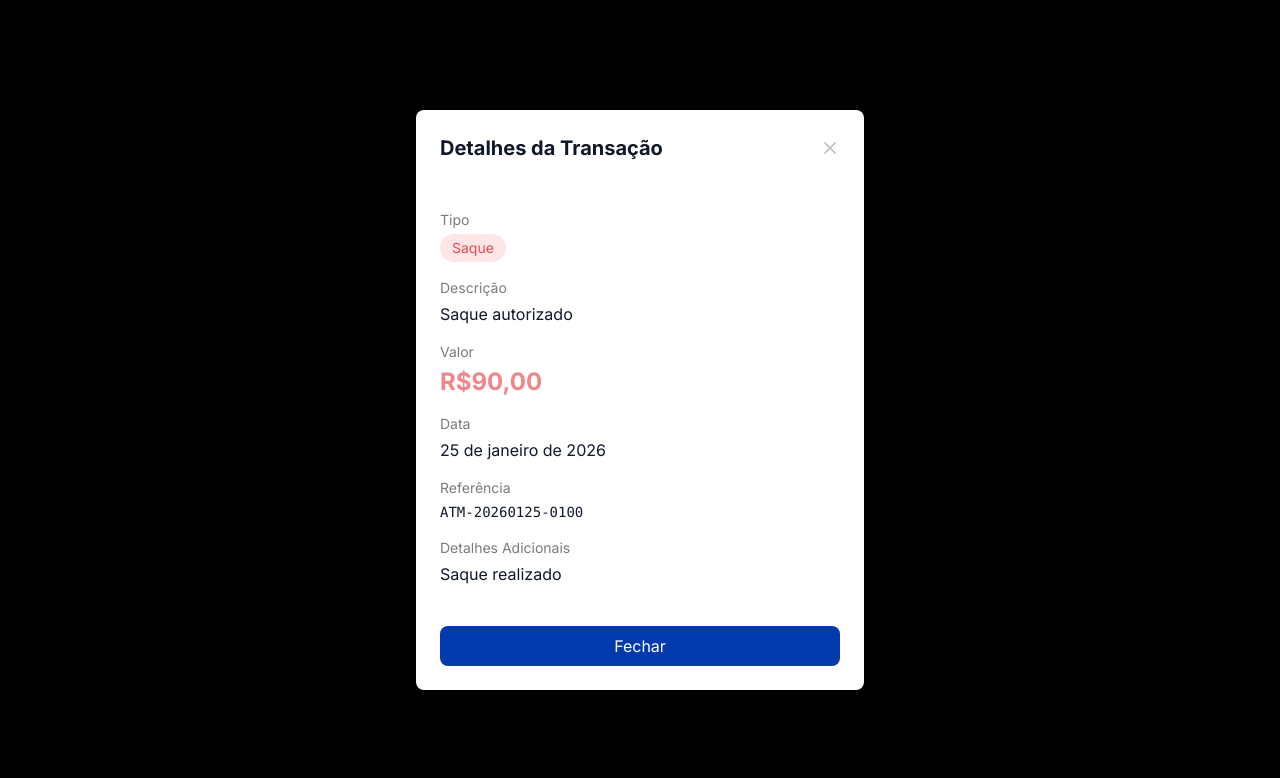
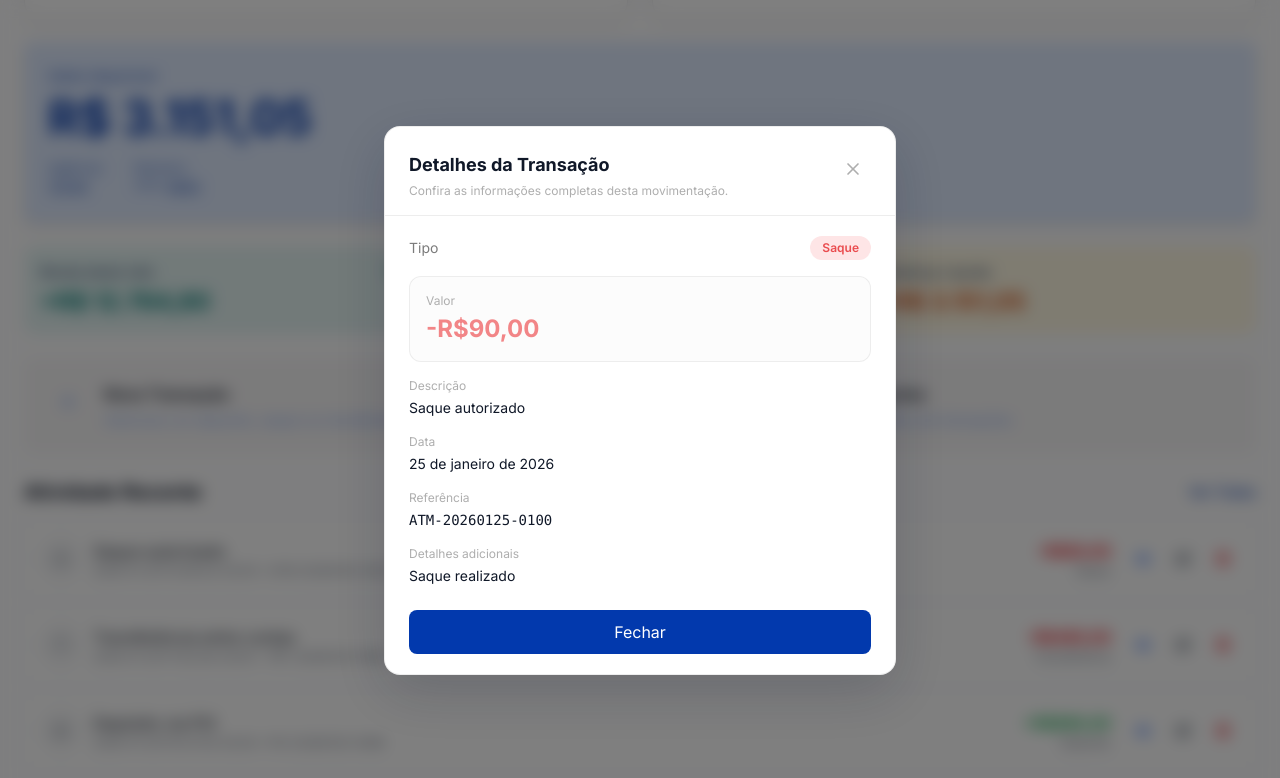
Before and after one commit to SrahS/design-systems-asa, a Next.js app: page / in a window 1280 px wide. Both pictures are taken after a click on the button 1143 px from the left and 1059 px from the top of the page. Shown: the part 500-1278 px from the top of the page. Built offline with nearby package versions, Linux system fonts and the light colour scheme.

Commit message:
refactor: standardize formatting and improve accessibility in TransactionModal and TransactionDetailsModal

```diff
--- a/src/components/modals/TransactionDetailsModal.tsx
+++ b/src/components/modals/TransactionDetailsModal.tsx
@@ -1,8 +1,8 @@
 "use client";
 
-import { X } from 'lucide-react';
-import { Transaction, transactionType, transactionTypes } from '@/types';
-import { cn } from '@/lib/utils';
+import { X } from "lucide-react";
+import { Transaction, transactionType, transactionTypes } from "@/types";
+import { cn } from "@/lib/utils";
 
 interface TransactionDetailsModalProps {
   isOpen: boolean;
@@ -17,57 +17,82 @@ export function TransactionDetailsModal({
 }: TransactionDetailsModalProps) {
   if (!isOpen || !transaction) return null;
 
-  const formattedDate = new Date(transaction.date).toLocaleDateString('pt-BR', {
-    year: 'numeric',
-    month: 'long',
-    day: 'numeric',
+  const formattedDate = new Date(transaction.date).toLocaleDateString("pt-BR", {
+    year: "numeric",
+    month: "long",
+    day: "numeric",
   });
 
   const getTypeClasses = (type: transactionType) => {
     switch (type) {
       case transactionTypes.Deposit:
-        return 'bg-semantic-success-100-on-light text-semantic-success-900-on-light';
+        return "bg-semantic-success-100-on-light text-semantic-success-900-on-light";
       case transactionTypes.Withdrawal:
-        return 'bg-semantic-error-100-on-light text-semantic-error-900-on-light';
+        return "bg-semantic-error-100-on-light text-semantic-error-900-on-light";
       case transactionTypes.Transfer:
-        return 'bg-semantic-error-100-on-light text-semantic-error-900-on-light';
+        return "bg-semantic-error-100-on-light text-semantic-error-900-on-light";
       default:
-        return 'bg-primary-100-on-light text-primary-1200-on-light';
+        return "bg-primary-100-on-light text-primary-1200-on-light";
     }
   };
 
-  const amountColorClass = transaction.amount >= 0
-    ? 'text-semantic-success-600-on-light'
-    : 'text-semantic-error-600-on-light';
+  const amountColorClass =
+    transaction.amount >= 0
+      ? "text-semantic-success-600-on-light"
+      : "text-semantic-error-600-on-light";
 
   return (
-    <div className="fixed inset-0 bg-black bg-opacity-50 flex items-center justify-center z-50">
-      <div className="rounded-lg shadow-xl max-w-md w-full mx-4 bg-white">
-
-        <div className="flex items-center justify-between p-6">
-          <h2 className="
-            text-xl font-bold
-            text-neutral-1200-on-light
-          ">
+    <div
+      className="
+        fixed inset-0 z-50
+        flex items-center justify-center
+        bg-black/50 backdrop-blur-sm
+        p-4
+      "
+      role="dialog"
+      aria-modal="true"
+      aria-label="Detalhes da transação"
+      onClick={onClose}
+    >
+      <div
+        className="
+          w-full max-w-lg
+          rounded-2xl bg-white
+          border border-neutral-200/70
+          shadow-[0_18px_55px_rgba(15,23,42,0.18)]
+        "
+        onClick={(e) => e.stopPropagation()}
+      >
+        <div className="flex items-start justify-between gap-4 px-6 pt-6 pb-4 border-b border-neutral-200/70">
+          <div className="min-w-0">
+            <h2 className="text-lg font-bold text-neutral-1200-on-light">
               Detalhes da Transação
             </h2>
+            <p className="mt-1 text-xs text-neutral-600-on-light">
+              Confira as informações completas desta movimentação.
+            </p>
+          </div>
+
           <button
             onClick={onClose}
-            className="text-neutral-500-on-light hover:text-neutral-700-on-light"
+            className="
+              inline-flex items-center justify-center
+              h-9 w-9 rounded-lg
+              text-neutral-600-on-light
+              hover:bg-neutral-200-on-light hover:text-neutral-900-on-light
+              transition-colors
+            "
+            aria-label="Fechar"
           >
             <X className="w-5 h-5" />
           </button>
         </div>
-
-        <div className="p-6 space-y-4">
-
-          <div>
-            <p className="text-sm mb-1 text-neutral-900-on-light">
-              Tipo
-            </p>
+        <div className="px-6 py-5 space-y-4">
+          <div className="flex items-center justify-between gap-3">
+            <p className="text-sm text-neutral-900-on-light">Tipo</p>
             <span
               className={cn(
-                'inline-block px-3 py-1 rounded-full text-sm font-family-sans',
+                "inline-flex items-center px-3 py-1 rounded-full text-xs font-semibold font-family-sans",
                 getTypeClasses(transaction.type)
               )}
             >
@@ -75,51 +100,63 @@ export function TransactionDetailsModal({
             </span>
           </div>
 
-          {Object.entries({
-            'Descrição': transaction.name,
-            'Valor': (
-              <p className={cn("text-2xl font-bold", amountColorClass)}>
-                  {transaction.amount >= 0 ? '+' : ''}R$
-                  {Math.abs(transaction.amount).toLocaleString('pt-BR', { minimumFractionDigits: 2 })}
+          <div className="rounded-xl border border-neutral-200/70 bg-neutral-50/60 p-4">
+            <p className="text-xs text-neutral-600-on-light">Valor</p>
+            <p className={cn("mt-1 text-2xl font-bold", amountColorClass)}>
+              {transaction.amount >= 0 ? "+" : "-"}R$
+              {Math.abs(transaction.amount).toLocaleString("pt-BR", {
+                minimumFractionDigits: 2,
+              })}
             </p>
-            ),
-            'Data': formattedDate,
-            'Referência': <p className="font-mono text-sm">{transaction.reference}</p>,
-            'Detalhes Adicionais': transaction.description,
-          }).map(([label, value]) => {
-            if (!value) return null;
+          </div>
 
-            const isText = typeof value === 'string';
+          <div className="grid grid-cols-1 gap-4">
+            <div className="space-y-1">
+              <p className="text-xs text-neutral-600-on-light">Descrição</p>
+              <p className="text-sm text-neutral-1000-on-light font-family-sans">
+                {transaction.name}
+              </p>
+            </div>
 
-            return (
-              <div key={label}>
-                <p className="
-                  text-sm mb-1
-                  text-neutral-900-on-light
-                ">
-                  {label}
+            <div className="space-y-1">
+              <p className="text-xs text-neutral-600-on-light">Data</p>
+              <p className="text-sm text-neutral-1000-on-light font-family-sans">
+                {formattedDate}
               </p>
-                {isText ? (
-                  <p className="
-                    text-neutral-1000-on-light font-family-sans
-                  ">
-                    {value}
+            </div>
+
+            <div className="space-y-1">
+              <p className="text-xs text-neutral-600-on-light">Referência</p>
+              <p className="text-sm font-mono text-neutral-1000-on-light break-all">
+                {transaction.reference}
               </p>
-                ) : (
-                    value
-                )}
             </div>
-            );
-          })}
 
+            {transaction.description ? (
+              <div className="space-y-1">
+                <p className="text-xs text-neutral-600-on-light">Detalhes adicionais</p>
+                <p className="text-sm text-neutral-1000-on-light font-family-sans">
+                  {transaction.description}
+                </p>
+              </div>
+            ) : null}
+          </div>
+
+          <div className="pt-2">
             <button
               onClick={onClose}
-            className="w-full mt-6 px-4 py-2 bg-primary-900-on-light text-white rounded-lg hover:bg-primary-800-on-light"
+              className="
+                w-full px-4 py-2.5 rounded-lg
+                bg-primary-900-on-light text-white
+                hover:bg-primary-800-on-light
+                transition-colors
+              "
             >
               Fechar
             </button>
           </div>
         </div>
       </div>
+    </div>
   );
 }
--- a/src/components/modals/TransactionModal.tsx
+++ b/src/components/modals/TransactionModal.tsx
@@ -1,9 +1,9 @@
 "use client";
 
-import { useState, useEffect } from 'react';
-import { X } from 'lucide-react';
-import { Transaction, transactionType, transactionTypes } from '@/types';
-import { useTransactions } from '@/contexts/TransactionContext';
+import { useState, useEffect } from "react";
+import { X } from "lucide-react";
+import { Transaction, transactionType, transactionTypes } from "@/types";
+import { useTransactions } from "@/contexts/TransactionContext";
 
 interface TransactionModalProps {
   isOpen: boolean;
@@ -13,12 +13,13 @@ interface TransactionModalProps {
 
 export function TransactionModal({ isOpen, onClose, transaction }: TransactionModalProps) {
   const { addTransaction, updateTransaction } = useTransactions();
+
   const [formData, setFormData] = useState({
-    name: '',
-    amount: '',
-    type: 'Depósito' as transactionType,
-    description: '',
-    date: new Date().toISOString().split('T')[0],
+    name: "",
+    amount: "",
+    type: transactionTypes.Deposit as transactionType,
+    description: "",
+    date: new Date().toISOString().split("T")[0],
   });
 
   useEffect(() => {
@@ -27,21 +28,23 @@ export function TransactionModal({ isOpen, onClose, transaction }: TransactionMo
         name: transaction.name,
         amount: Math.abs(transaction.amount).toString(),
         type: transaction.type,
-        description: transaction.description || '',
+        description: transaction.description || "",
         date: transaction.date,
       });
     } else {
       setFormData({
-        name: '',
-        amount: '',
+        name: "",
+        amount: "",
         type: transactionTypes.Deposit,
-        description: '',
-        date: new Date().toISOString().split('T')[0],
+        description: "",
+        date: new Date().toISOString().split("T")[0],
       });
     }
   }, [transaction, isOpen]);
 
-  const handleChange = (e: React.ChangeEvent<HTMLInputElement | HTMLSelectElement | HTMLTextAreaElement>) => {
+  const handleChange = (
+    e: React.ChangeEvent<HTMLInputElement | HTMLSelectElement | HTMLTextAreaElement>
+  ) => {
     const { name, value } = e.target;
     setFormData({ ...formData, [name]: value });
   };
@@ -69,7 +72,7 @@ export function TransactionModal({ isOpen, onClose, transaction }: TransactionMo
         type: formData.type,
         description: formData.description,
         date: formData.date,
-        reference: 'Ref',
+        reference: "Ref",
       });
     }
 
@@ -77,40 +80,70 @@ export function TransactionModal({ isOpen, onClose, transaction }: TransactionMo
   };
 
   if (!isOpen) return null;
-
   const isEditing = !!transaction;
 
+  const labelClass =
+    "block text-xs font-medium text-neutral-700-on-light mb-1.5";
+
   const inputClassNames = `
-    w-full border rounded-lg px-3 py-2
-    border-neutral-300-on-light
-    bg-white
-    text-neutral-900-on-light
-    placeholder:text-neutral-500-on-light
+    w-full rounded-lg px-3 py-2 text-sm
+    border border-neutral-200-on-light bg-white
+    text-neutral-900-on-light placeholder:text-neutral-500-on-light
+    outline-none
+    focus:ring-2 focus:ring-primary-200-on-light focus:border-primary-400-on-light
+    transition-colors
   `;
 
   return (
-    <div className="fixed inset-0 bg-black bg-opacity-50 flex items-center justify-center z-50">
-      <div className="
-        rounded-lg shadow-xl max-w-md w-full mx-4
-        bg-white
-      ">
+    <div
+      className="
+        fixed inset-0 z-50 p-4
+        flex items-center justify-center
+        bg-black/50 backdrop-blur-sm
+      "
+      role="dialog"
+      aria-modal="true"
+      aria-label={isEditing ? "Editar transação" : "Nova transação"}
+      onClick={onClose}
+    >
+      <div
+        className="
+          w-full max-w-md
+          rounded-2xl bg-white
+          border border-neutral-200/70
+          shadow-[0_18px_55px_rgba(15,23,42,0.18)]
+        "
+        onClick={(e) => e.stopPropagation()}
+      >
+        <div className="flex items-start justify-between gap-4 px-6 pt-6 pb-4 border-b border-neutral-200/70">
+          <div className="min-w-0">
+            <h2 className="text-lg font-bold text-neutral-1200-on-light">
+              {isEditing ? "Editar Transação" : "Nova Transação"}
+            </h2>
+            <p className="mt-1 text-xs text-neutral-600-on-light">
+              Preencha os campos abaixo para {isEditing ? "atualizar" : "criar"}.
+            </p>
+          </div>
 
-        <div className="flex items-center justify-between p-6">
-          <h2 className="text-xl font-bold">
-            {isEditing ? 'Editar Transação' : 'Nova Transação'}
-          </h2>
           <button
             onClick={onClose}
-            className="text-neutral-900-on-light hover:text-neutral-700-on-light">
+            className="
+              inline-flex items-center justify-center
+              h-9 w-9 rounded-lg
+              text-neutral-600-on-light
+              hover:bg-neutral-200-on-light hover:text-neutral-900-on-light
+              transition-colors
+            "
+            aria-label="Fechar"
+            type="button"
+          >
             <X className="w-5 h-5" />
           </button>
         </div>
 
-        <form onSubmit={handleSubmit} className="p-6 space-y-4">
+        <form onSubmit={handleSubmit} className="px-6 py-5 space-y-4">
           <div>
-            <label className="block text-sm font-family-sans mb-2">
-              Tipo de Transação
-            </label>
+            <label className={labelClass}>Tipo de Transação</label>
             <select
               name="type"
               value={formData.type}
@@ -124,9 +157,7 @@ export function TransactionModal({ isOpen, onClose, transaction }: TransactionMo
           </div>
 
           <div>
-            <label className="block text-sm font-family-sans mb-2">
-              Descrição
-            </label>
+            <label className={labelClass}>Descrição</label>
             <input
               type="text"
               name="name"
@@ -139,22 +170,23 @@ export function TransactionModal({ isOpen, onClose, transaction }: TransactionMo
           </div>
 
           <div>
-            <label className="block text-sm font-family-sans mb-2">
-              Valor
-            </label>
+            <label className={labelClass}>Valor</label>
             <div className="relative">
-              <span className="
-                absolute left-3 top-2
-                text-neutral-500-on-light
-              ">
+              <span
+                className="
+                  absolute left-3 top-1/2 -translate-y-1/2
+                  text-sm text-neutral-500-on-light
+                "
+              >
                 R$
               </span>
               <input
                 type="number"
+                inputMode="decimal"
                 name="amount"
                 value={formData.amount}
                 onChange={handleChange}
-                placeholder="0.00"
+                placeholder="0,00"
                 step="0.01"
                 className={`${inputClassNames} pl-9`}
                 required
@@ -163,9 +195,7 @@ export function TransactionModal({ isOpen, onClose, transaction }: TransactionMo
           </div>
 
           <div>
-            <label className="block text-sm font-family-sans mb-2">
-              Data
-            </label>
+            <label className={labelClass}>Data</label>
             <input
               type="date"
               name="date"
@@ -177,28 +207,27 @@ export function TransactionModal({ isOpen, onClose, transaction }: TransactionMo
           </div>
 
           <div>
-            <label className="block text-sm font-family-sans mb-2">
-              Detalhes Adicionais (opcional)
-            </label>
+            <label className={labelClass}>Detalhes Adicionais (opcional)</label>
             <textarea
               name="description"
               value={formData.description}
-              onChange={handleChange as any}
+              onChange={handleChange}
               placeholder="Adicione quaisquer notas adicionais..."
               rows={3}
-              className={inputClassNames}
+              className={`${inputClassNames} resize-none`}
             />
           </div>
 
-          <div className="flex gap-3 pt-4">
+          <div className="flex gap-3 pt-2">
             <button
               type="button"
               onClick={onClose}
               className="
-                flex-1 px-4 py-2 rounded-lg font-family-sans font-medium transition-colors
-                border border-neutral-300-on-light
-                text-neutral-700-on-light
+                flex-1 px-4 py-2.5 rounded-lg text-sm font-medium
+                border border-neutral-200-on-light
+                text-neutral-800-on-light
                 hover:bg-neutral-200-on-light
+                transition-colors
               "
             >
               Cancelar
@@ -206,9 +235,14 @@ export function TransactionModal({ isOpen, onClose, transaction }: TransactionMo
 
             <button
               type="submit"
-              className="flex-1 px-4 py-2 bg-primary-900-on-light text-white rounded-lg hover:bg-primary-800-on-light font-medium"
+              className="
+                flex-1 px-4 py-2.5 rounded-lg text-sm font-semibold
+                bg-primary-900-on-light text-white
+                hover:bg-primary-800-on-light
+                transition-colors
+              "
             >
-              {isEditing ? 'Atualizar' : 'Criar'}
+              {isEditing ? "Atualizar" : "Criar"}
             </button>
           </div>
         </form>
```
Lines whose indentation alone changed are shown as unchanged.
